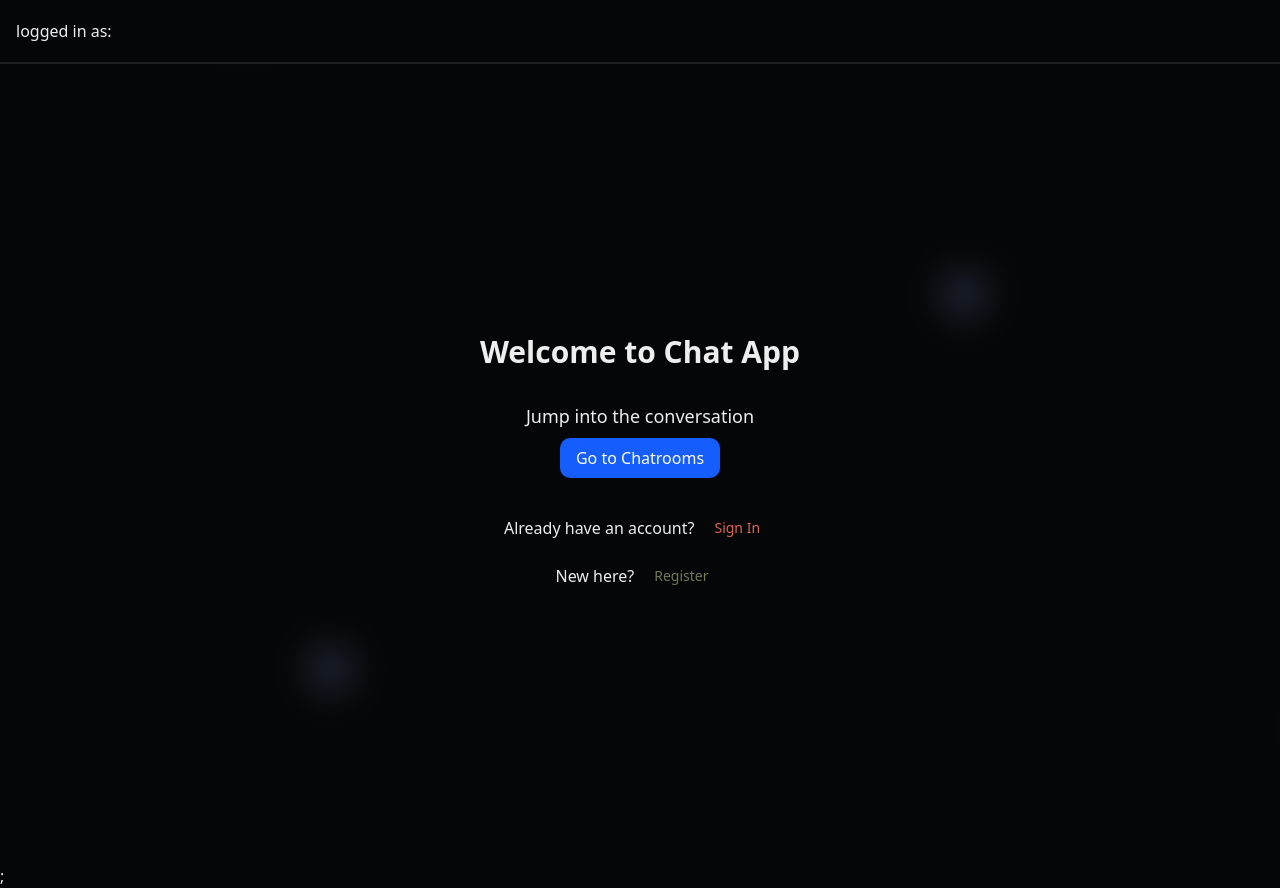
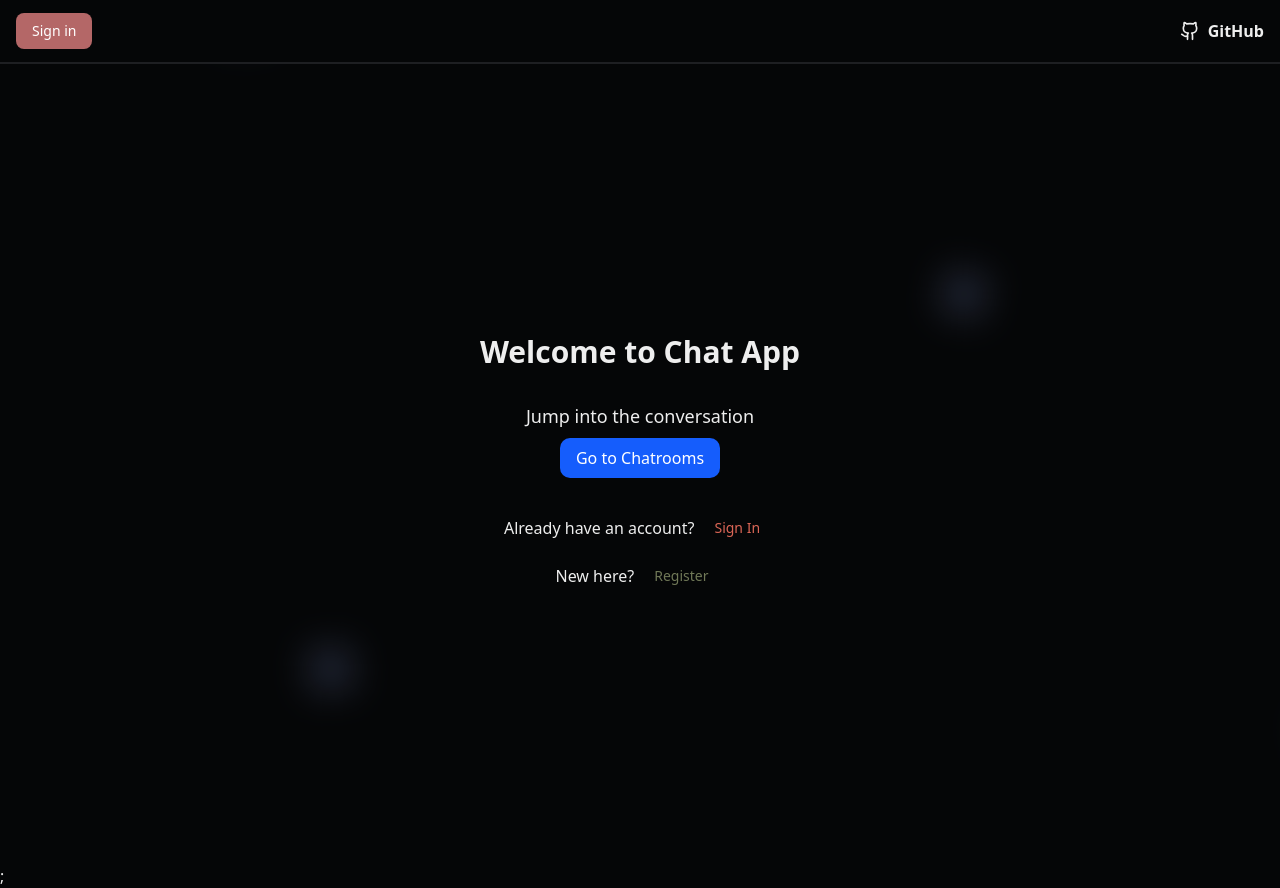
Before and after one commit to micnusz/chat-app-frontend, a Next.js app: page / in a window 1280 px wide. Built offline with nearby package versions, Linux system fonts and the light colour scheme.

Commit message:
Created helper function getUserColor, updated ChatMessages ui

```diff
--- a/src/components/ChatMessages.tsx
+++ b/src/components/ChatMessages.tsx
@@ -2,6 +2,7 @@ import { useEffect, useRef } from "react";
 import { useUserStore } from "@/lib/stores/UserStore";
 import { ChatMessage } from "@/lib/types";
 import { formatTimestamp } from "@/lib/helper/formatTimestamp";
+import getUserColor from "@/lib/helper/getUserColor";
 
 interface ChatMessagesProps {
   messages: ChatMessage[];
@@ -23,44 +24,58 @@ export default function ChatMessages({ messages }: ChatMessagesProps) {
       className="flex-1 overflow-y-auto rounded-md border p-2 scrollbar-hide max-h-[30rem]"
     >
       <div className="flex flex-col gap-y-2">
-        {messages.length === 0 ? (
+        {messages.length === 0 && (
           <div className="text-gray-500">No messages yet</div>
-        ) : (
-          messages.map((msg, idx) => {
-            const isMine = msg.username === user?.username;
+        )}
+
+        {messages.map((msg, idx) => {
+          const isMine =
+            user?.username?.toLowerCase() === msg.username?.toLowerCase();
           const isSystem = msg.username === "System";
 
           const base = "px-3 py-2 rounded-lg max-w-xs break-words text-sm";
-            const bubble = isSystem
+
+          const bubbleStyle = isSystem
+            ? {}
+            : isMine
+            ? {}
+            : { backgroundColor: getUserColor(msg.username), color: "white" };
+
+          const bubbleClass = isSystem
             ? "bg-transparent text-chart-3 italic text-xs"
             : isMine
             ? "bg-chart-4 text-foreground rounded-br-none"
-              : "bg-foreground/90 text-background rounded-bl-none";
+            : "rounded-bl-none";
 
           return (
             <div
               key={idx}
-                className={`flex flex-col ${
+              className={`flex flex-col mb-1 ${
                 isMine ? "items-end" : "items-start"
               }`}
             >
               {!isSystem && (
-                  <div className="flex items-center gap-1 text-[10px] text-muted-foreground mb-1">
+                <div
+                  className={`flex flex-row items-center gap-1 text-xs text-muted-foreground mb-1 ${
+                    isMine ? "justify-end" : ""
+                  }`}
+                >
+                  {!isMine && (
                     <span className="font-semibold text-xs">
-                      {msg.username}
+                      {msg.username} -
                     </span>
-                    <span className="text-xs">
-                      {formatTimestamp(msg.timestamp)}
-                    </span>
+                  )}
+                  <span>{formatTimestamp(msg.timestamp)}</span>
                 </div>
               )}
-                <div className={`${base} ${bubble}`}>
+
+              {/* Wiadomość */}
+              <div className={`${base} ${bubbleClass}`} style={bubbleStyle}>
                 <p>{msg.content}</p>
               </div>
             </div>
           );
-          })
-        )}
+        })}
       </div>
     </div>
   );
--- a/src/components/ChatRoomList.tsx
+++ b/src/components/ChatRoomList.tsx
@@ -36,7 +36,6 @@ export default function ChatRoomList() {
           key={room.id}
           className="flex flex-col sm:flex-row justify-between items-start sm:items-center p-4 border border-border rounded-xl w-full hover:shadow-lg transition-shadow duration-200 dark:bg-input/30"
         >
-          {/* Left info */}
           <div className="flex flex-col sm:flex-row sm:items-center gap-4 flex-1 min-w-0">
             <HoverCard>
               <HoverCardTrigger className="flex items-center gap-1 min-w-0">
@@ -81,8 +80,6 @@ export default function ChatRoomList() {
               </HoverCard>
             )}
           </div>
-
-          {/* Join button */}
           <JoinRoomDialog
             room={room}
             open={selectedRoom?.id === room.id && dialogOpen}
--- a/src/components/Navbar.tsx
+++ b/src/components/Navbar.tsx
@@ -3,6 +3,13 @@
 import { useUserStore } from "@/lib/stores/UserStore";
 import { Button } from "./ui/button";
 import { useRouter } from "next/navigation";
+import { EllipsisVertical, Github, User } from "lucide-react";
+import {
+  DropdownMenu,
+  DropdownMenuTrigger,
+  DropdownMenuContent,
+  DropdownMenuItem,
+} from "./ui/dropdown-menu";
 
 export default function Navbar() {
   const router = useRouter();
@@ -12,11 +19,45 @@ export default function Navbar() {
     clearAuth();
     router.push("/signin");
   };
+  const handleSignIn = () => {
+    router.push("/signin");
+  };
 
   return (
-    <div className="h-16 p-4 bg-background border-b-2 flex flex-row gap-x-4 items-center">
-      <h1>logged in as: {user?.username}</h1>
-      {user != null && <Button onClick={handleLogout}>Logout</Button>}
+    <div className="flex flex-row items-center justify-between h-16 p-4 bg-background border-b-2 px-4">
+      <div className="flex items-center gap-x-2 ">
+        <div>
+          {user ? (
+            <DropdownMenu>
+              <DropdownMenuTrigger className="flex flex-row gap-x-1">
+                <User />
+                <span className="font-medium">{user?.username}</span>
+              </DropdownMenuTrigger>
+              <DropdownMenuContent align="end">
+                <DropdownMenuItem onClick={handleLogout}>
+                  Logout
+                </DropdownMenuItem>
+              </DropdownMenuContent>
+            </DropdownMenu>
+          ) : (
+            <Button variant="destructive" onClick={handleSignIn}>
+              Sign in
+            </Button>
+          )}
+        </div>
+      </div>
+      <div>
+        <a
+          href="https://github.com/micnusz/chat-app-backend"
+          target="_blank"
+          rel="noopener noreferrer"
+        >
+          <div className="flex items-center gap-2 hover:text-chart-3 transition duration-200 ">
+            <Github className="w-5 h-5 " />
+            <span className="font-bold">GitHub</span>
+          </div>
+        </a>
+      </div>
     </div>
   );
 }
--- /dev/null
+++ b/src/lib/helper/getUserColor.ts
@@ -0,0 +1,17 @@
+"use client";
+
+export default function getUserColor(username: string) {
+  let hash = 0;
+  for (let i = 0; i < username.length; i++) {
+    hash = username.charCodeAt(i) + ((hash << 5) - hash);
+  }
+  const colors = [
+    "#fbbf24",
+    "#34d399",
+    "#60a5fa",
+    "#f472b6",
+    "#f87171",
+    "#a78bfa",
+  ];
+  return colors[Math.abs(hash) % colors.length];
+}
```
Lines whose indentation alone changed are shown as unchanged.
